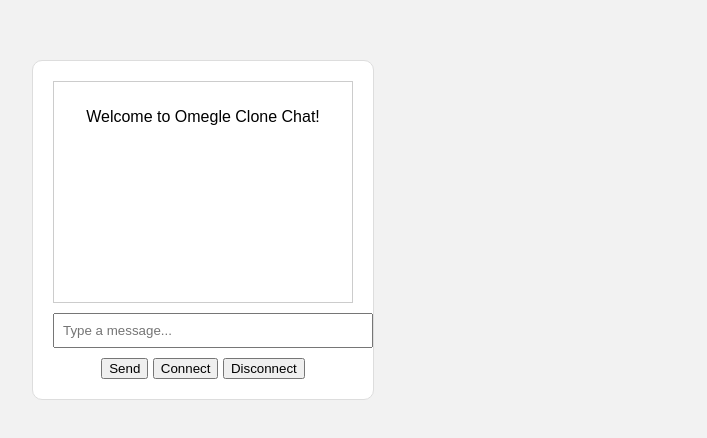
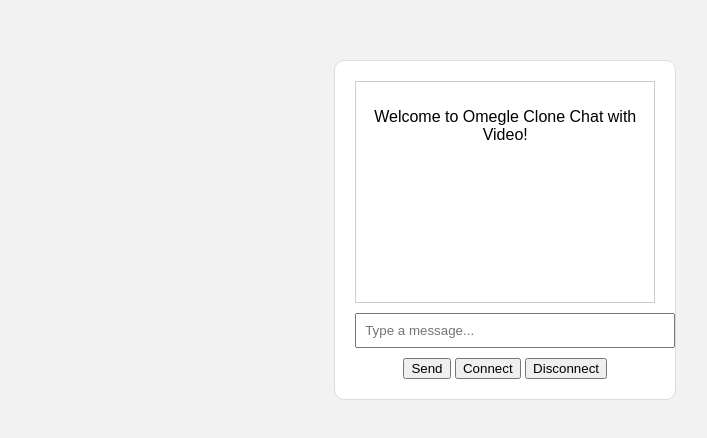
Before and after one commit to Radhekrishna63647/omegle-, a plain HTML site: page index.html in a window 1280 px wide. Shown: the part 178-616 px from the top of the page, without its empty margins (437-1144 px from the left). Drawn offline with Linux system fonts and the light colour scheme.

Commit message:
Update index.html

```diff
--- a/index.html
+++ b/index.html
@@ -3,19 +3,27 @@
 <head>
     <meta charset="UTF-8">
     <meta name="viewport" content="width=device-width, initial-scale=1.0">
-    <title>Omegle Clone</title>
+    <title>Omegle Clone with Video</title>
     <link rel="stylesheet" href="styles.css">
 </head>
 <body>
+    <!-- Video Container -->
+    <div class="video-container">
+        <video id="localVideo" autoplay muted></video>
+        <video id="remoteVideo" autoplay></video>
+    </div>
+
+    <!-- Chat Container -->
     <div class="chat-container">
         <div id="chat-box">
-            <p>Welcome to Omegle Clone Chat!</p>
+            <p>Welcome to Omegle Clone Chat with Video!</p>
         </div>
         <input type="text" id="message" placeholder="Type a message...">
         <button onclick="sendMessage()">Send</button>
         <button onclick="connectUser()">Connect</button>
         <button onclick="disconnectUser()">Disconnect</button>
     </div>
+
     <script src="script.js"></script>
 </body>
 </html>
```
